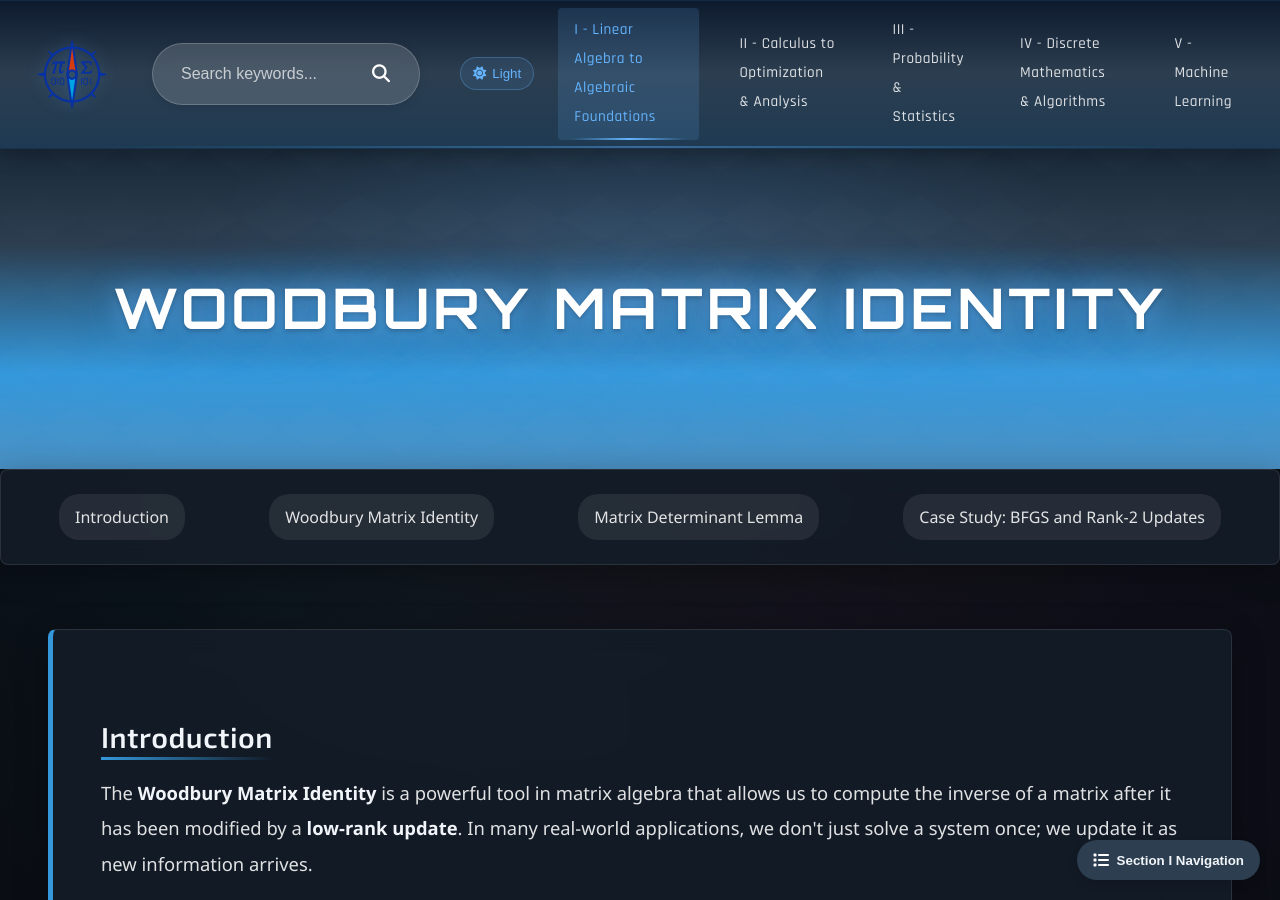
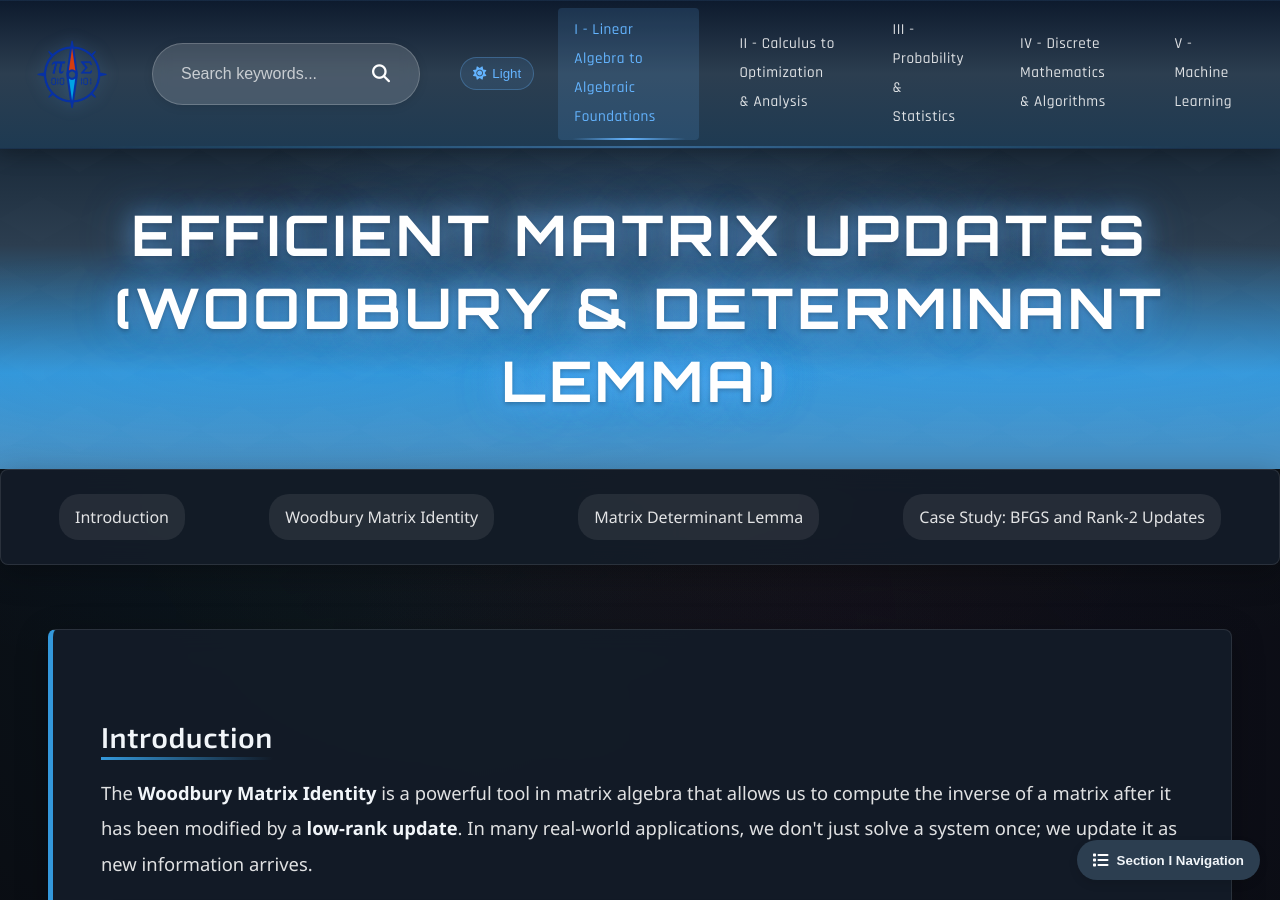
Before and after one commit to Yusukey01/yusukey01.github.io, a Jekyll site: the page built from Mathematics/Linear_algebra/woodbury.html, in a window 1280 px wide and 900 px high. Built offline with Jekyll 4.4.1, drawn with Linux system fonts in a browser that asks for light colours.

Commit message:
revised explanations

```diff
--- a/Mathematics/Linear_algebra/woodbury.html
+++ b/Mathematics/Linear_algebra/woodbury.html
@@ -12,8 +12,7 @@ uses_python: false
         {% include learning_resource_schema.html topic_id=page.topic_id %}
 
         <div class="hero-section">
-            <h1 class="webpage-name">Woodbury Matrix Identity
-            </h1>
+            <h1 class="webpage-name">Efficient Matrix Updates (Woodbury & Determinant Lemma)</h1>
         </div>
 
         {% include section_navigation.html %}
```
